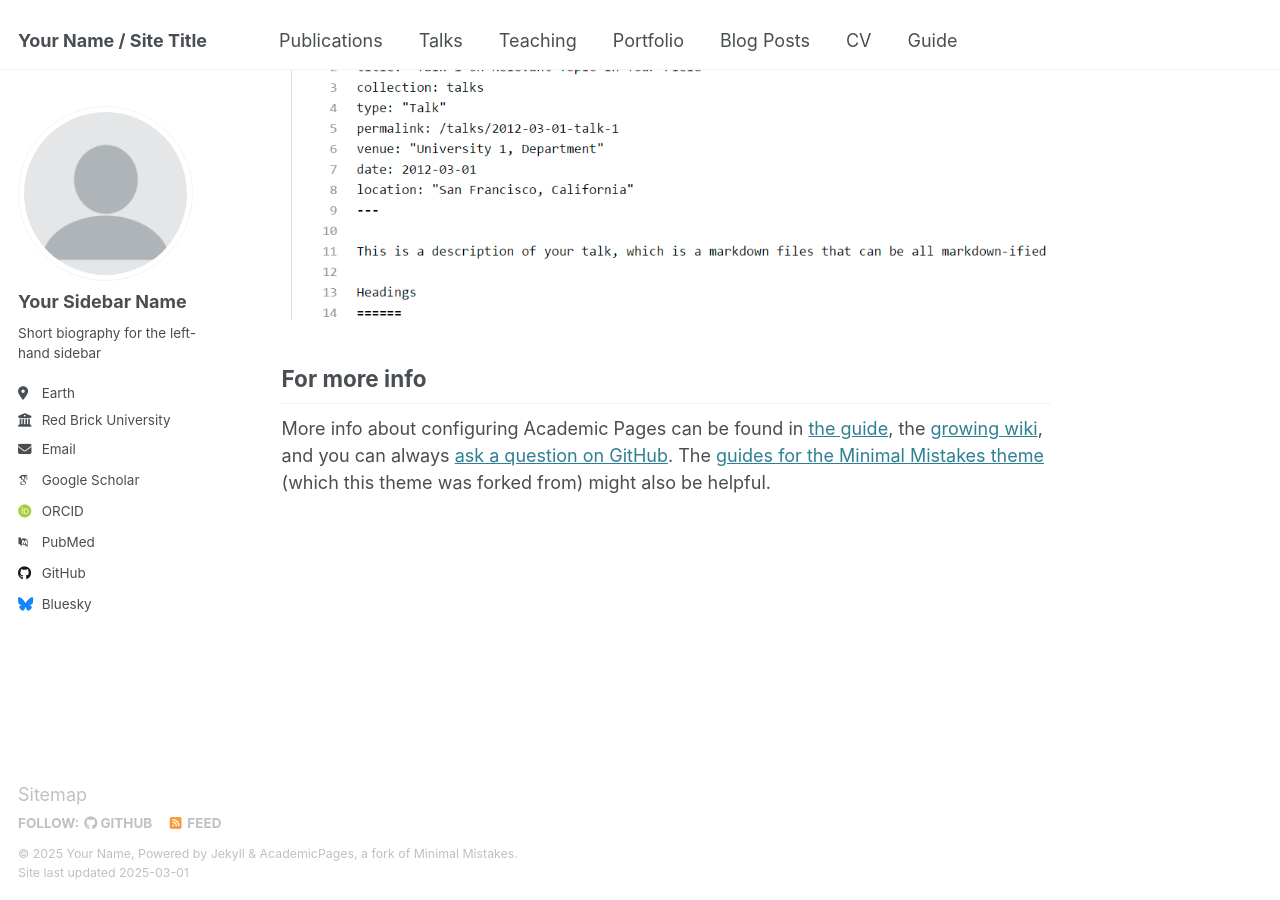
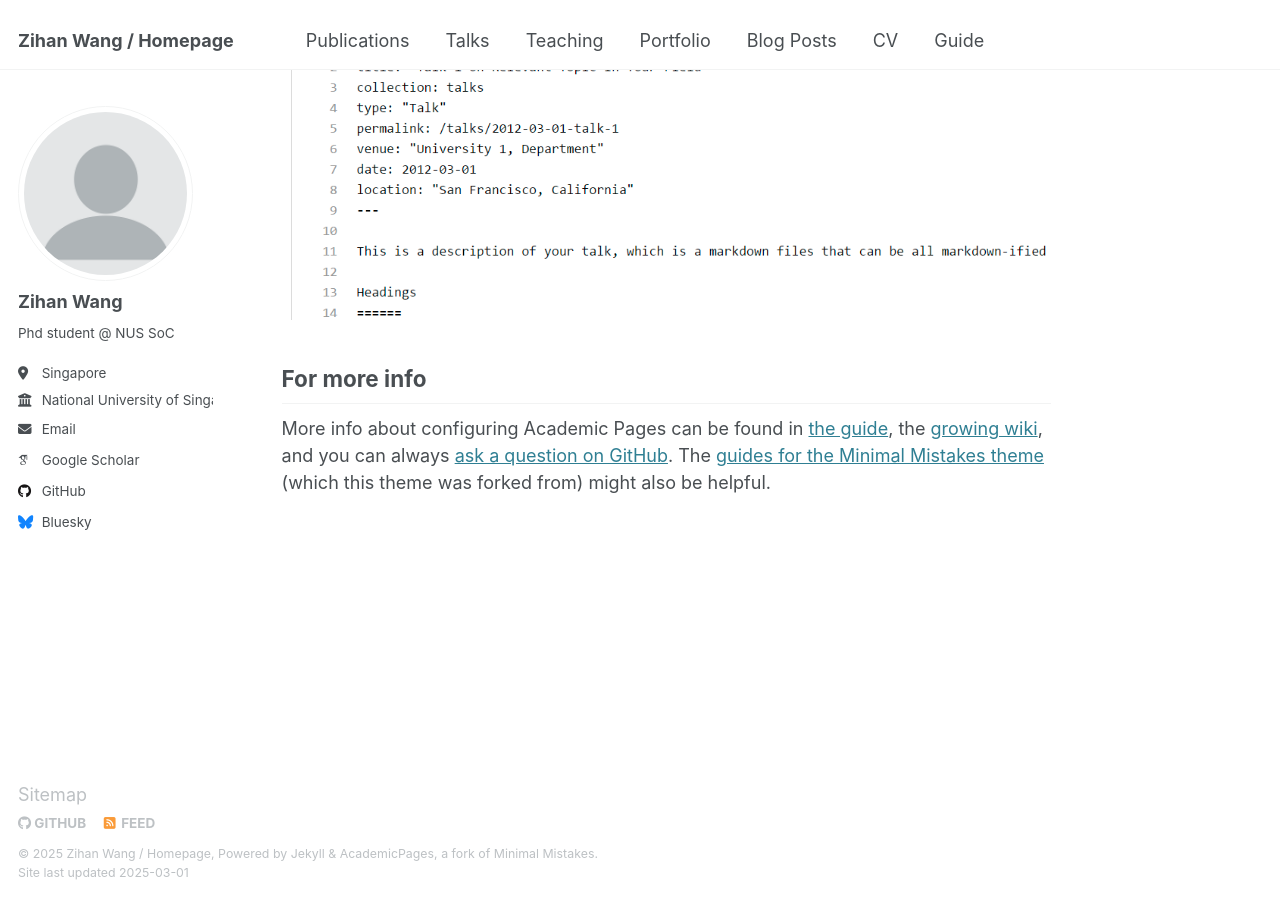
Before and after one commit to MrZihan/MrZihan.github.io, a Jekyll site: the page built from _pages/about.md, in a window 1280 px wide and 900 px high, scrolled down 2642 px. Built offline with Jekyll 4.4.1, drawn with Linux system fonts in a browser that asks for light colours; some web fonts are replaced.

Commit message:
Update _config.yml

```diff
--- a/_config.yml
+++ b/_config.yml
@@ -7,15 +7,13 @@
 # server process.
 
 # Basic Site Settings
-locale                   : "en-US"
+locale                   : "en-SG"
 site_theme               : "default"
-title                    : "Your Name / Site Title"
+title                    : "Zihan Wang / Homepage"
 title_separator          : "-"
-name                     : &name "Your Name"
-description              : &description "personal description"
-url                      : https://academicpages.github.io # the base hostname & protocol for your site e.g. "https://[your GitHub username].github.io"
+url                      : https://MrZihan.github.io # the base hostname & protocol for your site e.g. "https://MrZihan.github.io"
 baseurl                  : "" # the subpath of your site, e.g. "/blog"
-repository               : "academicpages/academicpages.github.io"
+repository               : "MrZihan/MrZihan.github.io"
 
 # Site Author - The following control what appear as part of the author content on the side bar.
 #               If a field is blank the icon and link will not appear, otherwise it will be shown.
@@ -23,31 +21,18 @@ repository               : "academicpages/academicpages.github.io"
 author:
   # Biographic information
   avatar           : "profile.png"
-  name             : "Your Sidebar Name"
-  pronouns         : # example: "she/her"
-  bio              : "Short biography for the left-hand sidebar"
-  location         : "Earth"
-  employer         : "Red Brick University"
-  uri              : # URL
-  email            : "none@example.org"
+  name             : "Zihan Wang"
+  bio              : "Phd student @ NUS SoC"
+  location         : "Singapore"
+  employer         : "National University of Singapore"
+  email            : "zihan.wang@u.nus.edu"
 
   # Academic websites
-  arxiv            : # URL - Update with the correct link to your profile
-  googlescholar    : "https://scholar.google.com/citations?user=PS_CX0AAAAAJ"
-  impactstory      : # URL
-  orcid            : "http://orcid.org/yourorcidurl"
-  semantic         : # URL
-  pubmed           : "https://www.ncbi.nlm.nih.gov/pubmed/?term=john+snow"
-  researchgate     : # URL
-  scopus           : # URL
+
+  googlescholar    : "https://scholar.google.com/citations?user=7rf6Bw4AAAAJ&hl=en"
 
   # Repositories and software development
-  bitbucket        : # Username - Update with your username on the site
-  codepen          : # Username
-  dribbble         : # Username
-  github           : "academicpages"
-  kaggle           : # Username
-  stackoverflow    : # User number or user number and name (i.e., use "1" or "1/jeff-atwood")
+  github           : "https://github.com/MrZihan"
 
   # Social media
   bluesky          : "bsky.app" # Replace this with you Bluesky username
```
